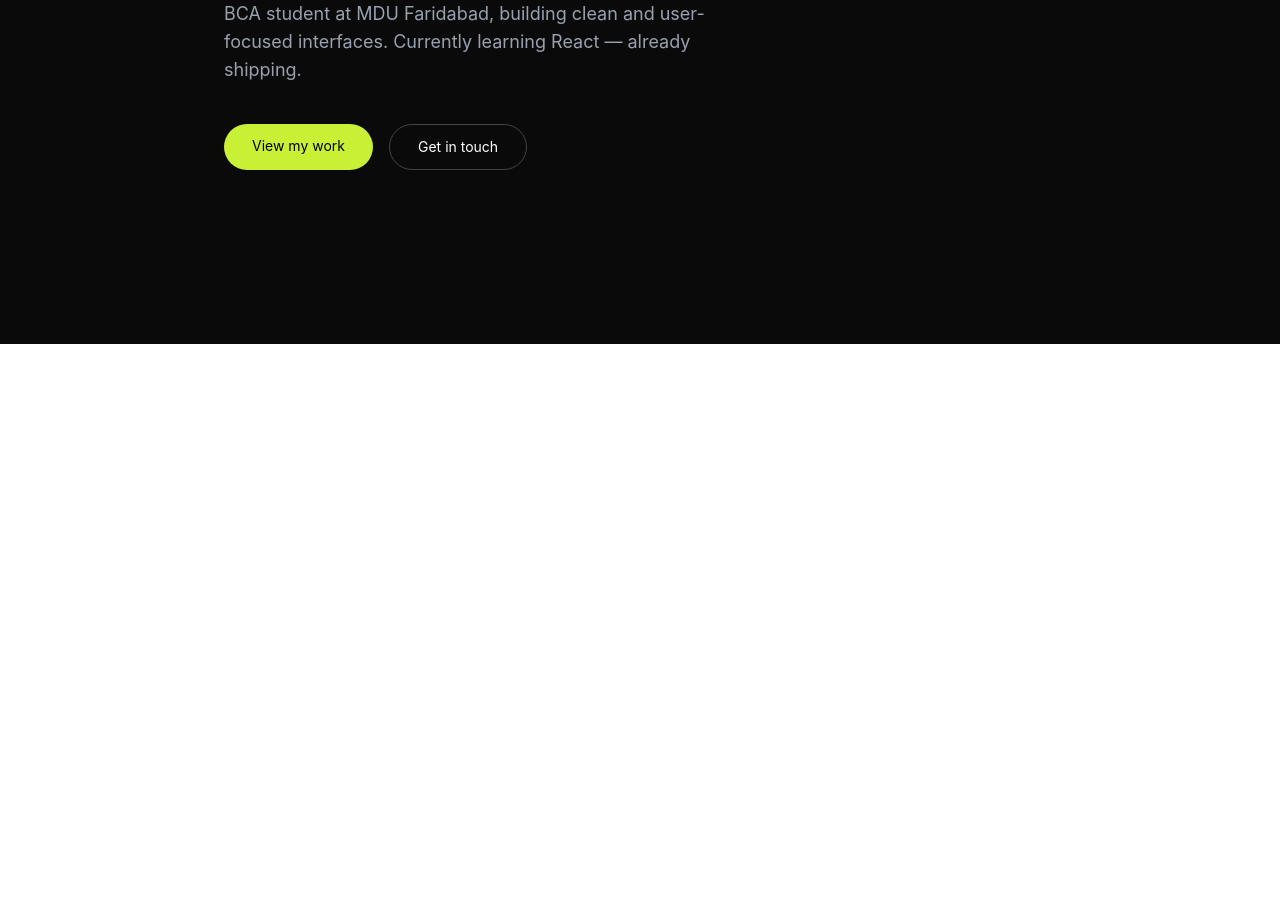
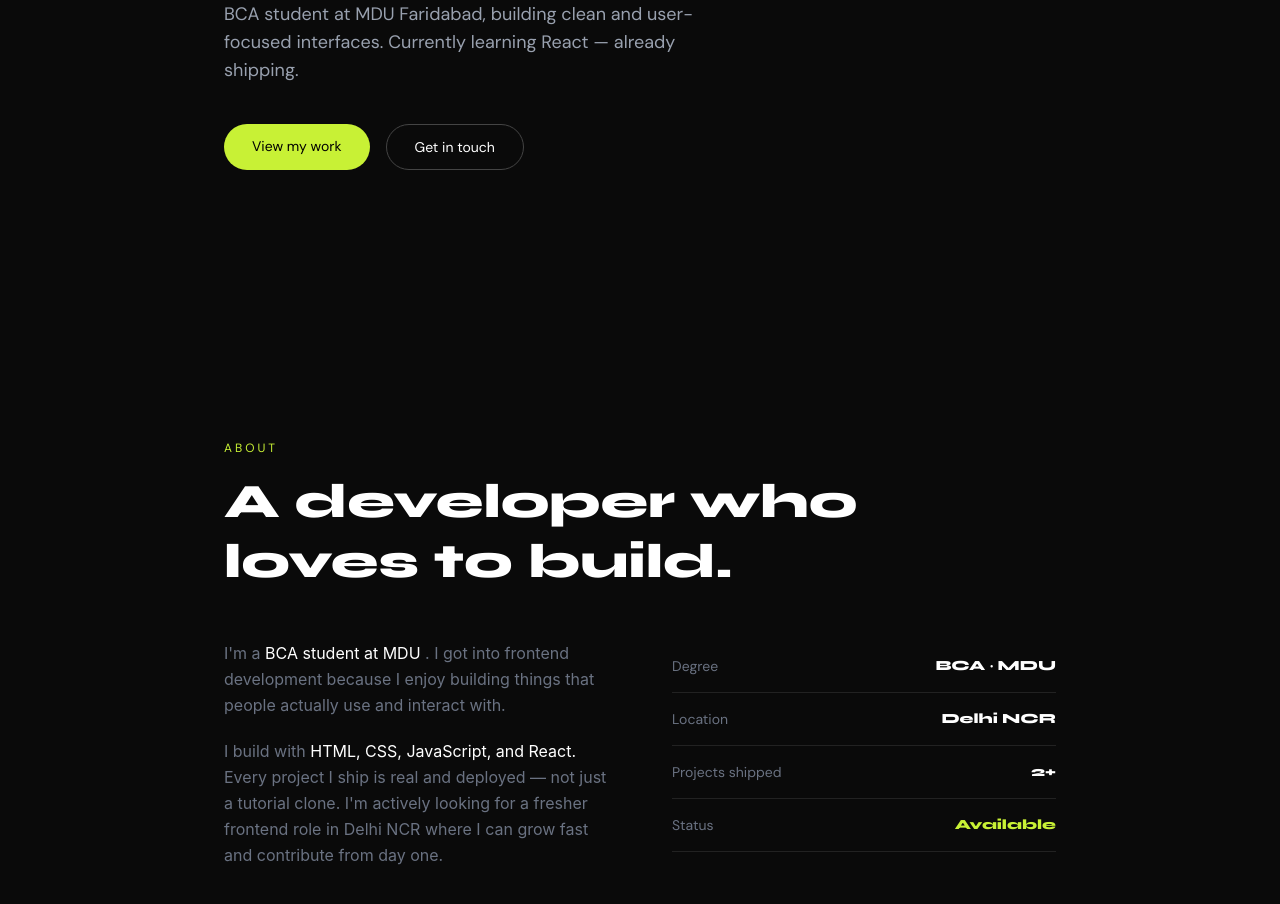
Before and after one commit to sadiksaifi9958/nova-folio, a React (Vite) app: page / in a window 1280 px wide. Shown: the part 520-1424 px from the top of the page. Before the commit the page ends 864 px from the top, so only its background shows below. Built offline with nearby package versions, Linux system fonts and the light colour scheme.

Commit message:
add About section with improved styling and stat rows

```diff
--- a/src/Pages/Home.jsx
+++ b/src/Pages/Home.jsx
@@ -1,11 +1,13 @@
 import Navbar from "../components/Navbar.jsx"
 import Hero from "../components/Hero.jsx"
+import About from "../components/About.jsx"
 
 const Home = () => {
     return (
         <div className="bg-[#0a0a0a] min-h-screen">
             <Navbar/>
             <Hero/>
+            <About/>
         </div>
     )
 }
--- a/src/components/About.jsx
+++ b/src/components/About.jsx
@@ -1,6 +1,34 @@
 function About() {
     return (
-        <div>About</div>
+        <div className="max-w-4xl mx-auto px-8 py-24">
+            <div className="text-xs text-[#c8f135] mb-4 font-dm-sans tracking-[3px]">ABOUT</div>
+            <h1 className="text-5xl text-white font-syne mb-12 leading-tight">A developer who loves to build.</h1>
+            <div className="grid grid-cols-2 gap-16 items-start">
+                <div>
+                    <div className="text-gray-500 text-base leading-relaxed mb-5">I'm a <span className="text-white">BCA student at MDU</span> . I got into frontend development because I enjoy building things that people actually use and interact with.</div>
+                    <div className="text-gray-500 text-base leading-relaxed mb-5">I build with <span className="text-white">HTML, CSS, JavaScript, and React.</span>  Every project I ship is real and deployed — not just a tutorial clone. I'm actively looking for a fresher frontend role in Delhi NCR where I can grow fast and contribute from day one.</div>
+                </div>
+                <div className="flex flex-col">
+                    <div className="flex items-center justify-between border-b border-[#222] py-4">
+                        <div className="text-gray-500 text-sm font-dm-sans">Degree</div>
+                        <div className="text-white text-sm font-syne">BCA &#x2027; MDU</div>
+                    </div>
+                    <div className="flex items-center justify-between border-b border-[#222] py-4">
+                        <div className="text-gray-500 text-sm font-dm-sans">Location</div>
+                        <div className="text-white text-sm font-syne">Delhi NCR</div>
+                    </div>
+                    <div className="flex items-center justify-between border-b border-[#222] py-4">
+                        <div className="text-gray-500 text-sm font-dm-sans">Projects shipped</div>
+                        <div className="text-white text-sm font-syne">2+</div>
+                    </div>
+                    <div className="flex items-center justify-between border-b border-[#222] py-4">
+                        <div className="text-gray-500 text-sm font-dm-sans">Status</div>
+                        <div className="text-[#c8f135] text-sm font-syne">Available</div>
+                    </div>
+
+                </div>
+            </div>
+        </div>
     )
 }
 
--- a/src/components/Hero.jsx
+++ b/src/components/Hero.jsx
@@ -1,13 +1,13 @@
 function Hero() {
     return (
         <div className="max-w-4xl min-h-screen flex flex-col justify-center px-8 mx-auto">
-            <div className="flex items-center gap-2 bg-[#1a1a1a] border border-[#222] rounded-full px-4 py-1 text-sm text-gray-400 mb-6  w-fit"><span className="w-2 h-2 rounded-full bg-[#c8f135] pulse"></span> Open to work &#x2027; Delhi-NCR</div>
+            <div className="font-dm-sans flex items-center gap-2 bg-[#1a1a1a] border border-[#222] rounded-full px-4 py-1 text-sm text-gray-400 mb-6  w-fit"><span className="w-2 h-2 rounded-full bg-[#c8f135] pulse"></span> Open to work &#x2027; Delhi-NCR</div>
             <h1 className="font-syne text-6xl mb-2 leading-tight text-white">Sadik Saifi</h1>
             <h2 className="font-syne text-6xl text-[#c8f135] mb-6">Frontend Developer</h2>
-            <div className="text-gray-400 text-lg max-w-lg mb-10">BCA student at MDU Faridabad, building clean and user-focused interfaces. Currently learning React — already shipping.</div>
+            <div className="font-dm-sans text-gray-400 text-lg max-w-lg mb-10">BCA student at MDU Faridabad, building clean and user-focused interfaces. Currently learning React — already shipping.</div>
             <div className="flex gap-4">
-                <a href="#projects" className="bg-[#c8f135] px-7 py-3 rounded-full text-sm">View my work</a>
-                <a href="#contact" className="border border-[#444] px-7 py-3 rounded-full text-sm text-white">Get in touch</a>
+                <a href="#projects" className=" font-dm-sans bg-[#c8f135] px-7 py-3 rounded-full text-sm">View my work</a>
+                <a href="#contact" className="font-dm-sans border border-[#444] px-7 py-3 rounded-full text-sm text-white">Get in touch</a>
             </div>
         </div>
     )
```
